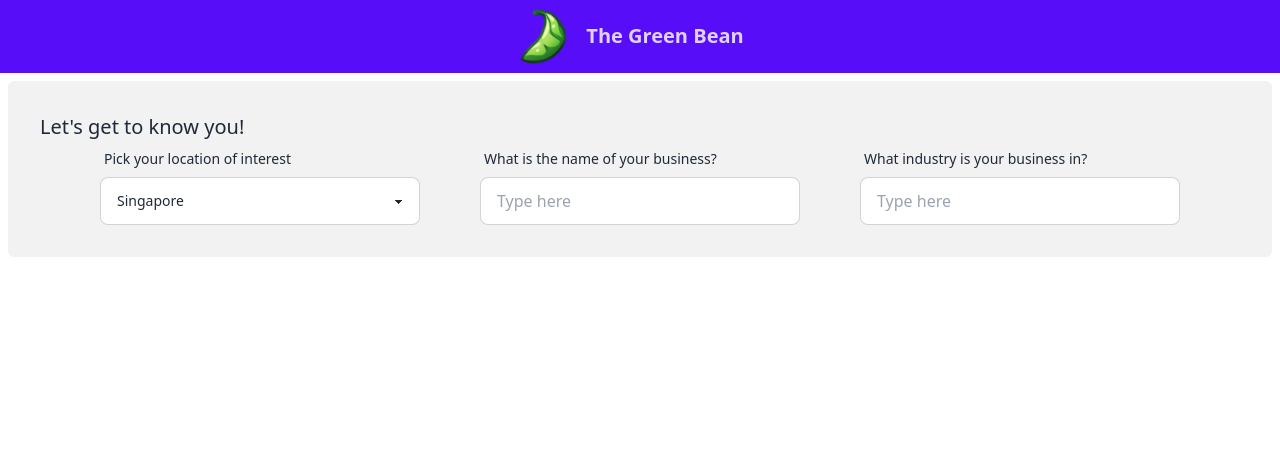
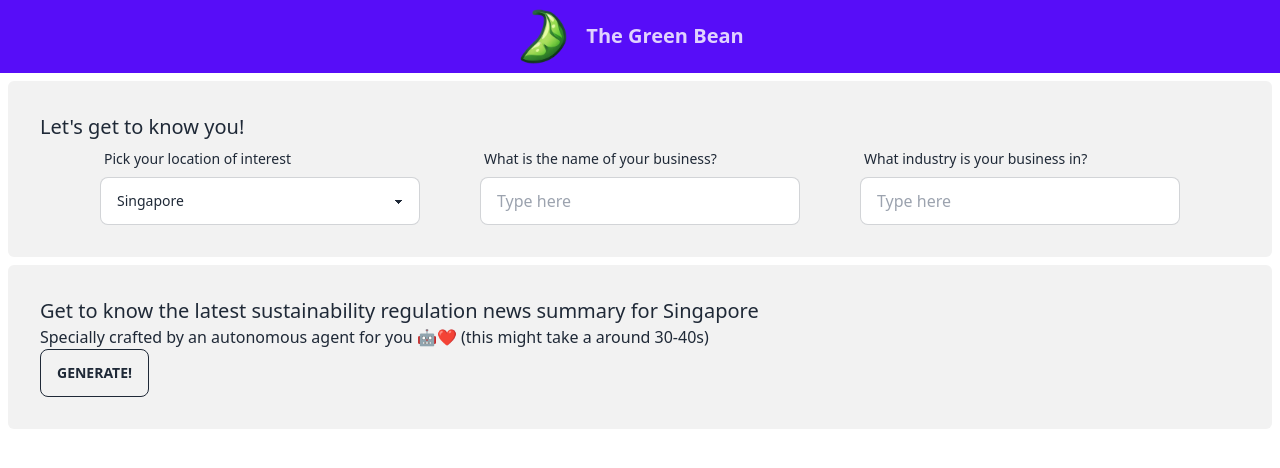
Before and after one commit to RohanGautam/green_bean, a Svelte app in the folder frontend/: page / in a window 1280 px wide. Shown: the top 468 px of the page. Built offline with nearby package versions, Linux system fonts and the light colour scheme.

Commit message:
making fetch request to api

```diff
--- a/frontend/src/App.svelte
+++ b/frontend/src/App.svelte
@@ -6,6 +6,43 @@
   let user_country: string = "Singapore";
   let user_business_name: string = "";
   let user_industry: string = "";
+  // TODO : make tweakable environment variable for easier deployment?
+  const API_BASE_URL = "http://127.0.0.1:8000";
+
+  const country_namespace_map = {
+    Singapore: "singapore",
+    India: "india",
+    USA: "usa",
+  };
+
+  let show_loading = false;
+  function sleep(ms) {
+    return new Promise((resolve) => setTimeout(resolve, ms));
+  }
+  function get_latest_news() {
+    // no form validation, bless our soul
+    let namespace = country_namespace_map[user_country];
+    const url = `${API_BASE_URL}/latest_news/${namespace}`;
+    // const url = `${API_BASE_URL}`;
+    show_loading = true;
+    console.log(url);
+    // for testing
+    sleep(2000).then(() => {
+      show_loading = false;
+    });
+    // fetch(url)
+    //   .then((response) => response.json())
+    //   .then((v) => {
+    //     console.log(v);
+    //     show_loading = false;
+    //   })
+    //   .catch((err) => {
+    //     console.log("error encountered");
+    //     console.log(err);
+    //     show_loading = false;
+    //     return [];
+    //   });
+  }
 </script>
 
 <main>
@@ -18,7 +55,7 @@
     <div class="navbar-end text-primary-content" />
   </div>
 
-  <div class=" bg-base-200 p-8 m-2 rounded-md">
+  <div class="bg-base-200 p-8 m-2 rounded-md">
     <p class="text-xl">Let's get to know you!</p>
     <div class="flex flex-row justify-evenly">
       <div class="form-control w-full max-w-xs">
@@ -58,6 +95,27 @@
       </div>
     </div>
   </div>
+
+  <div class="bg-base-200 p-8 m-2 rounded-md">
+    <p class="text-xl">
+      Get to know the latest sustainability regulation news summary for {user_country}
+    </p>
+    <p class="text-md">
+      Specially crafted by an autonomous agent for you 🤖❤️ (this might take a
+      around 30-40s)
+    </p>
+    <button
+      class="btn btn-outline"
+      on:click={() => {
+        get_latest_news();
+      }}
+    >
+      Generate!
+      {#if show_loading}
+        <span class="loading loading-spinner" />
+      {/if}
+    </button>
+  </div>
   <!-- <p>{user_country}, {user_business_name}, {user_industry}</p> -->
 
   <!-- TODO: add footer -->
```
